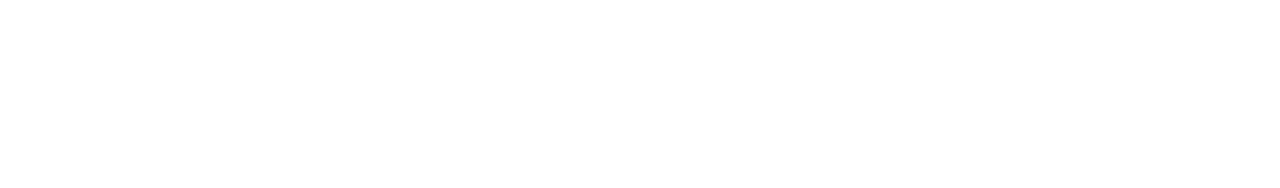
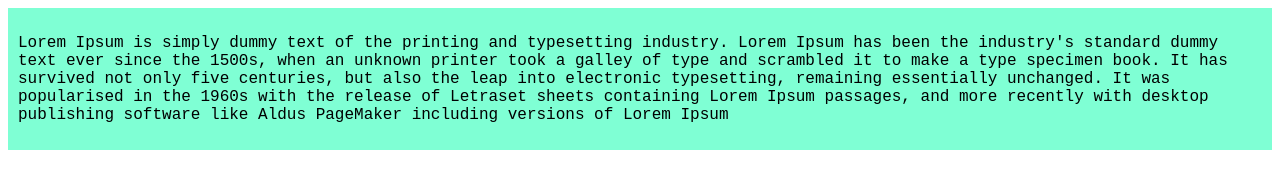
Before and after one commit to Parthpal/my_First_github_repo, a plain HTML site: page index.html in a window 1280 px wide. Drawn offline with Linux system fonts and the light colour scheme.

Commit message:
add some css and html content

```diff
--- a/index.html
+++ b/index.html
@@ -4,9 +4,14 @@
     <meta charset="UTF-8">
     <meta http-equiv="X-UA-Compatible" content="IE=edge">
     <meta name="viewport" content="width=device-width, initial-scale=1.0">
+    <link rel="stylesheet" href="styles/blog.css">
     <title> My First ever github Projects </title>
+
 </head>
 <body>
-
+    <div>
+        <p>Lorem Ipsum is simply dummy text of the printing and typesetting industry. Lorem Ipsum has been the industry's standard dummy text ever since the 1500s, when an unknown printer took a galley of type and scrambled it to make a type specimen book. It has survived not only five centuries, but also the leap into electronic typesetting, remaining essentially unchanged. It was popularised in the 1960s with the release of Letraset sheets containing Lorem Ipsum passages, and
+            more recently with desktop publishing software like Aldus PageMaker including versions of Lorem Ipsum</p>
+    </div>
 </body>
 </html>
--- /dev/null
+++ b/styles/blog.css
@@ -0,0 +1,8 @@
+div{
+    background-color: aquamarine;
+    font-family: 'Courier New', Courier, monospace;
+    padding: 10px;
+}
+p{
+
+}
```
